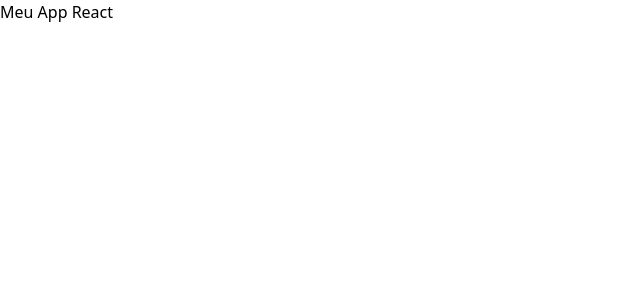
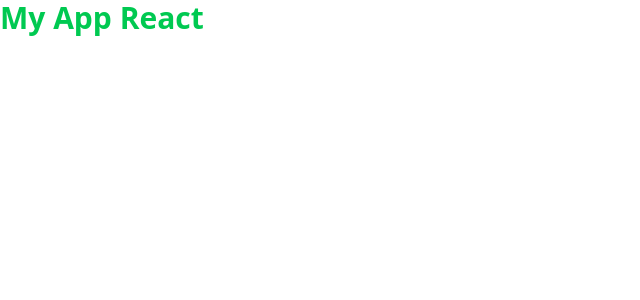
Before and after one commit to WistonThiago/frontend_for_backendapi, a React (Vite) app: page / in a window 1280 px wide. Shown: the top 300 px of the page, without its empty margins (0-640 px from the left). Built offline with nearby package versions, Linux system fonts and the light colour scheme.

Commit message:
Testing the Tailwind.

```diff
--- a/src/App.tsx
+++ b/src/App.tsx
@@ -2,7 +2,7 @@
 export default function App() {
   return (
     <div>
-      <h1>Meu App React</h1>
+      <h1 className="text-3xl font-bold text-green-500">My App React</h1>
     </div>
   )
 }
```
